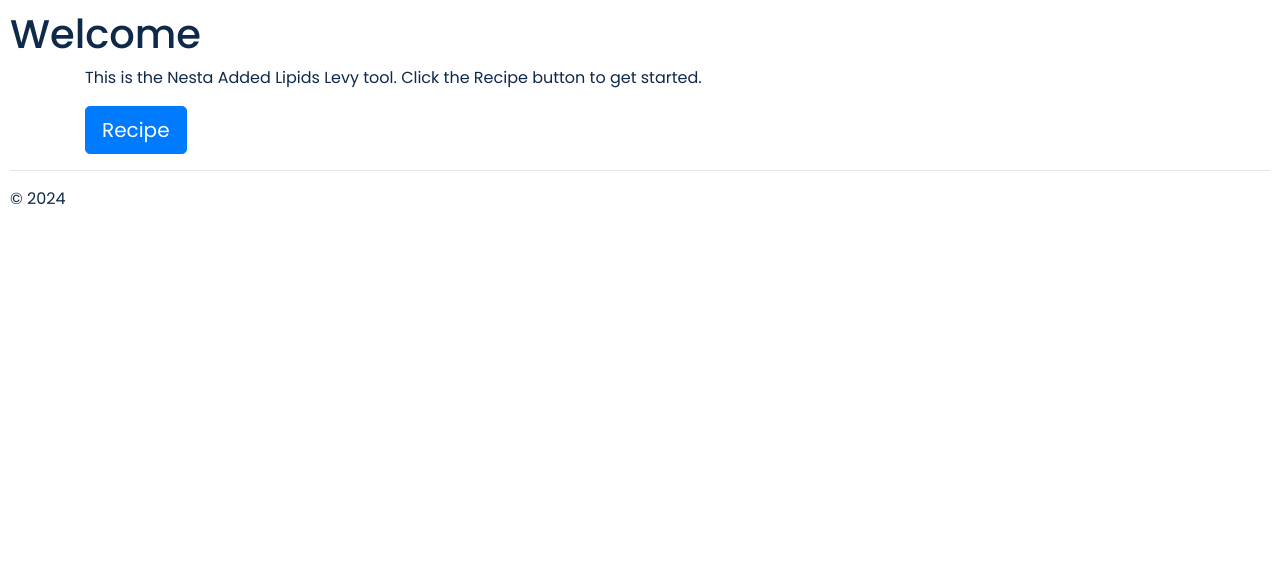
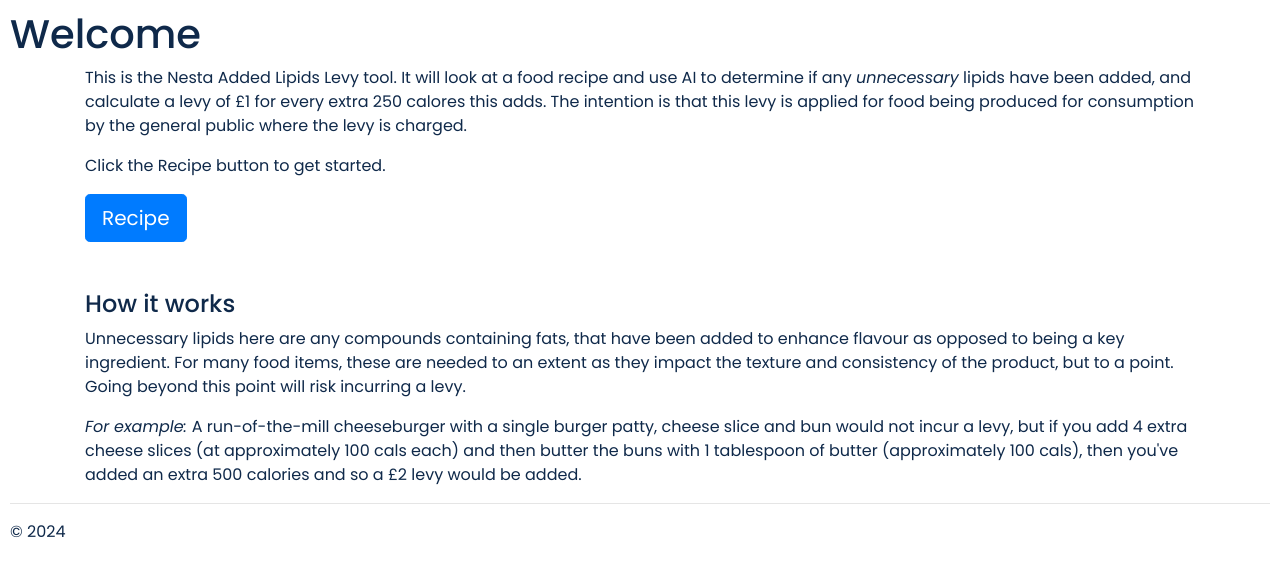
Before and after one commit to BiggestChris/Added-Lipids-Levy-Tool, a Flask app: page / in a window 1280 px wide. Shown: the part 66-643 px from the top of the page. Run offline with Flask 3, Linux system fonts and the light colour scheme.

Commit message:
How it works and details added
Added details to the front-page of how the tool works for users, and clarified on Records page that it would be locked behind certain privileges

```diff
--- a/templates/index.html
+++ b/templates/index.html
@@ -6,12 +6,32 @@
 
     <h1>Welcome</h1>
 
-    <div class="container mb-1">
+    <div class="container mb-5">
         <p>
-            This is the Nesta Added Lipids Levy tool. Click the Recipe button to get started.
+            This is the Nesta Added Lipids Levy tool. It will look at a food recipe and use AI to determine if any <em>unnecessary</em>
+            lipids have been added, and calculate a levy of £1 for every extra 250 calores this adds. The intention is that this levy is applied
+            for food being produced for consumption by the general public where the levy is charged.
+        </p>
+        <p>
+            Click the Recipe button to get started.
         </p>
 
         <a href="/recipe"><button type="button" class="btn btn-primary btn-lg">Recipe</button></a>
+    </div>
+
+    <div class="container mt-5 mb-1">
+        <h4>How it works</h4>
+        <p>
+            Unnecessary lipids here are any compounds containing fats, that have been added to enhance flavour as opposed to being a key ingredient.
+            For many food items, these are needed to an extent as they impact the texture and consistency of the product, but to a point.
+            Going beyond this point will risk incurring a levy.
+        </p>
+        <p>
+            <em>For example: </em>
+            A run-of-the-mill cheeseburger with a single burger patty, cheese slice and bun would not incur a levy, but if you add 4 extra cheese slices
+            (at approximately 100 cals each) and then butter the buns with 1 tablespoon of butter (approximately 100 cals), then you've
+            added an extra 500 calories and so a £2 levy would be added.
+        </p>
     </div>
 
     <!-- Flash messages section
--- a/templates/records.html
+++ b/templates/records.html
@@ -5,6 +5,7 @@
 {% block content %}
 
     <h1>Records [ADMIN ONLY]</h1>
+    <em>This would normally be locked behind admin access, but for the purposes of this MVP is visible here</em>
 
     {% if records %}
     <div class="container mt-4">
```
